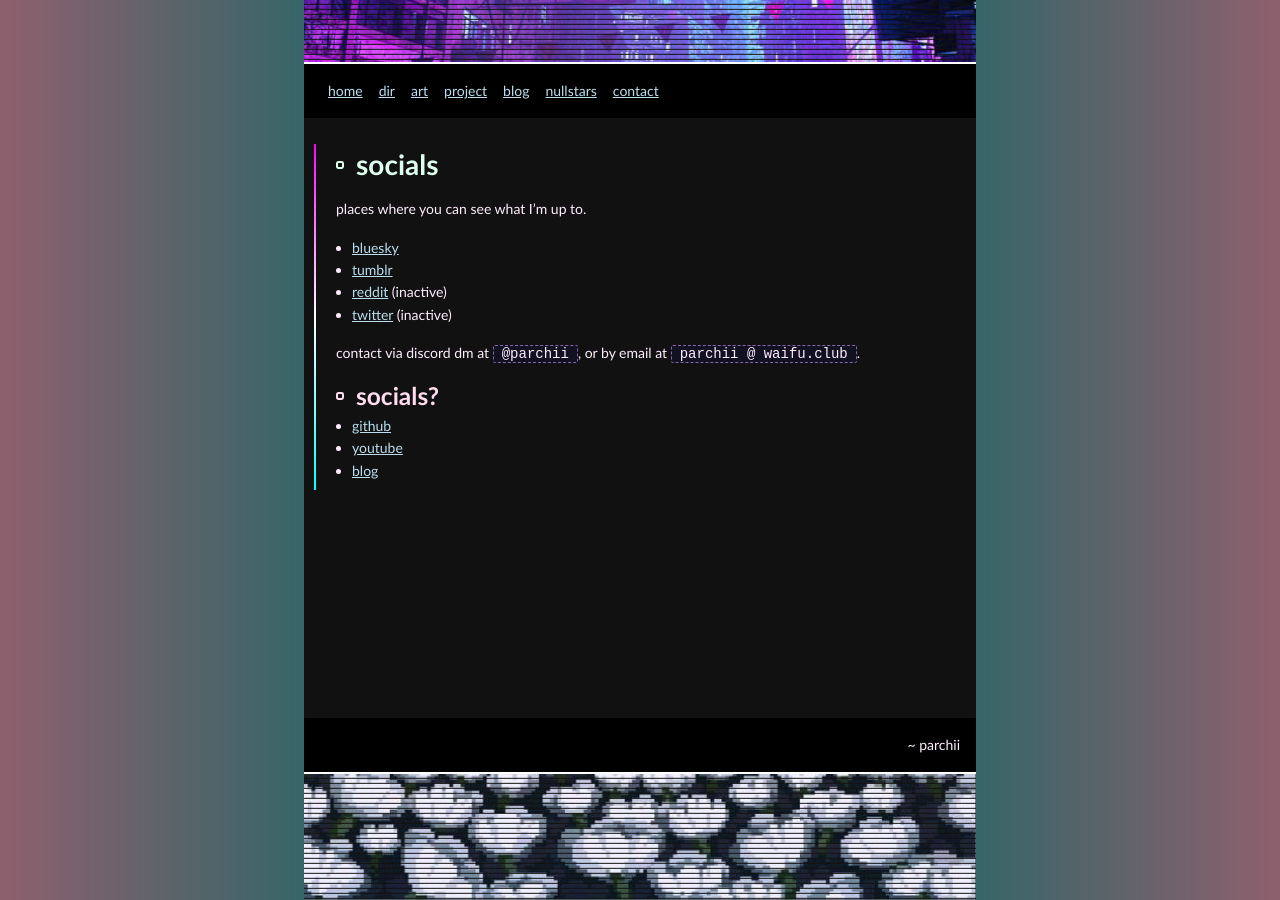
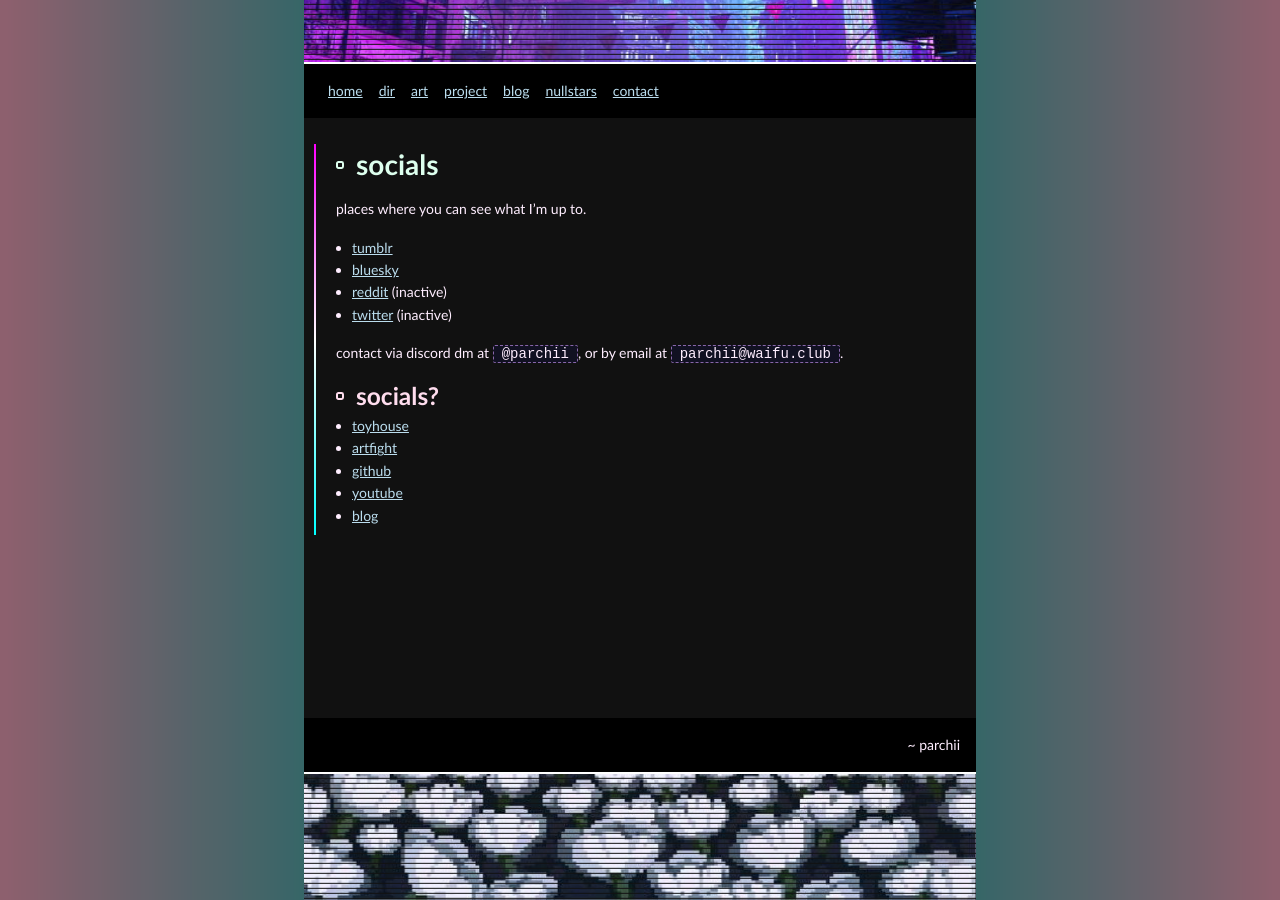
Before and after one commit to Wainggan/parchii, a Jekyll site: the page built from social.md, in a window 1280 px wide. Built offline with Jekyll 4.4.1, drawn with Linux system fonts in a browser that asks for light colours.

Commit message:
update socials

```diff
--- a/social.md
+++ b/social.md
@@ -6,15 +6,17 @@ title: socials
 
 places where you can see what I'm up to.
 
+- [tumblr](https://www.tumblr.com/blog/parchii)
 - [bluesky](https://bsky.app/profile/parchii.bsky.social)
-- [tumblr](https://www.tumblr.com/blog/parchii)
 - [reddit](https://reddit.com/u/wainggan) (inactive)
 - [twitter](https://twitter.com/wainggan) (inactive)
 
-contact via discord dm at `@parchii`, or by email at `parchii @ waifu.club`.
+contact via discord dm at `@parchii`, or by email at `parchii@waifu.club`.
 
 ## socials?
 
+- [toyhouse](https://toyhou.se/parchii)
+- [artfight](https://artfight.net/~parchii)
 - [github](https://github.com/Wainggan/)
 - [youtube](https://www.youtube.com/channel/UCg-mHVC5mXGOa5A-CXOawow)
 - [blog](/blog)
```
